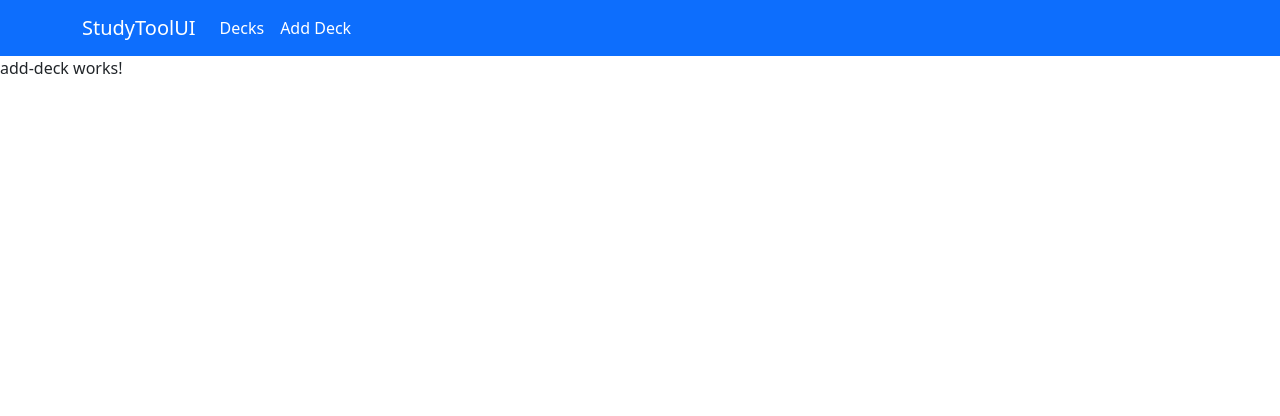
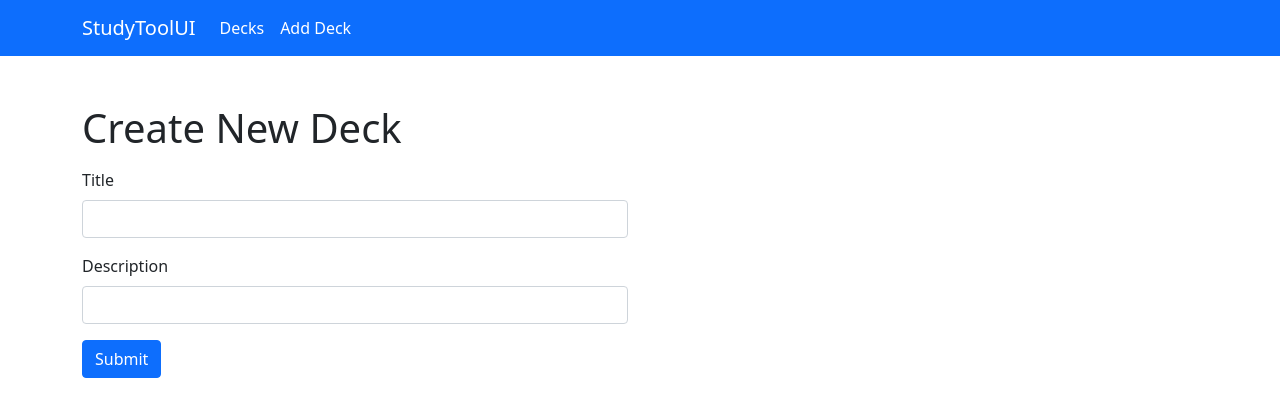
Before and after one commit to ianmbrain/StudyToolUI, an Angular app: page /decks/add in a window 1280 px wide. Shown: the top 416 px of the page. Built offline with nearby package versions, Linux system fonts and the light colour scheme.

Commit message:
Imp: Added create deck component and method

```diff
--- a/src/app/app.module.ts
+++ b/src/app/app.module.ts
@@ -6,6 +6,7 @@ import { AppComponent } from './app.component';
 import { DecksListComponent } from './components/decks/decks-list/decks-list.component';
 import { HttpClientModule } from '@angular/common/http';
 import { AddDeckComponent } from './components/decks/add-deck/add-deck.component';
+import { FormsModule } from '@angular/forms';
 
 @NgModule({
   declarations: [
@@ -16,7 +17,8 @@ import { AddDeckComponent } from './components/decks/add-deck/add-deck.component
   imports: [
     BrowserModule,
     AppRoutingModule,
-    HttpClientModule
+    HttpClientModule,
+    FormsModule
   ],
   providers: [],
   bootstrap: [AppComponent]
--- a/src/app/components/decks/add-deck/add-deck.component.html
+++ b/src/app/components/decks/add-deck/add-deck.component.html
@@ -1 +1,18 @@
-<p>add-deck works!</p>
+<div class="container my-5">
+    <h1 class="mb-3">Create New Deck</h1>
+    <div class="row">
+        <div class="col-6">
+            <form #form="ngForm" (ngSubmit)="addDeck()">
+                <div class="mb-3">
+                  <label for="title" class="form-label">Title</label>
+                  <input type="text" class="form-control" id="title" name="title" [(ngModel)] = "addDeckRequest.title">
+                </div>
+                <div class="mb-3">
+                    <label for="description" class="form-label">Description</label>
+                    <input type="text" class="form-control" id="description" name="description" [(ngModel)] = "addDeckRequest.description">
+                  </div>
+                <button type="submit" class="btn btn-primary">Submit</button>
+              </form>
+        </div>
+    </div>
+</div>
--- a/src/app/components/decks/add-deck/add-deck.component.ts
+++ b/src/app/components/decks/add-deck/add-deck.component.ts
@@ -1,10 +1,29 @@
-import { Component } from '@angular/core';
+import { Component, OnInit } from '@angular/core';
+import { Deck } from 'src/app/models/deck.model';
+import { DecksService } from 'src/app/services/decks.service';
 
 @Component({
   selector: 'app-add-deck',
   templateUrl: './add-deck.component.html',
   styleUrls: ['./add-deck.component.css']
 })
-export class AddDeckComponent {
+export class AddDeckComponent implements OnInit {
 
+  addDeckRequest: Deck = {
+    title: '',
+    description: ''
+  };
+
+  constructor(private decksService: DecksService) { }
+
+  ngOnInit(): void {
+
+  }
+
+  addDeck() {
+    this.decksService.addDeck(this.addDeckRequest)
+    .subscribe({
+      next:(request) => { }
+    });
+  }
 }
--- a/src/app/models/deck.model.ts
+++ b/src/app/models/deck.model.ts
@@ -1,5 +1,5 @@
 export interface Deck {
-    id?: number,
+    id?: number | null,
     title: string,
     description: string
 }
--- a/src/app/services/decks.service.ts
+++ b/src/app/services/decks.service.ts
@@ -16,4 +16,8 @@ export class DecksService {
   getAllDecks(): Observable<Deck[]> {
     return this.http.get<Deck[]>(this.baseApiUrl + '/api/deck');
   }
+
+  addDeck(addDeckRequest: Deck) {
+    return this.http.post(this.baseApiUrl + '/api/deck', addDeckRequest);
+  }
 }
```
